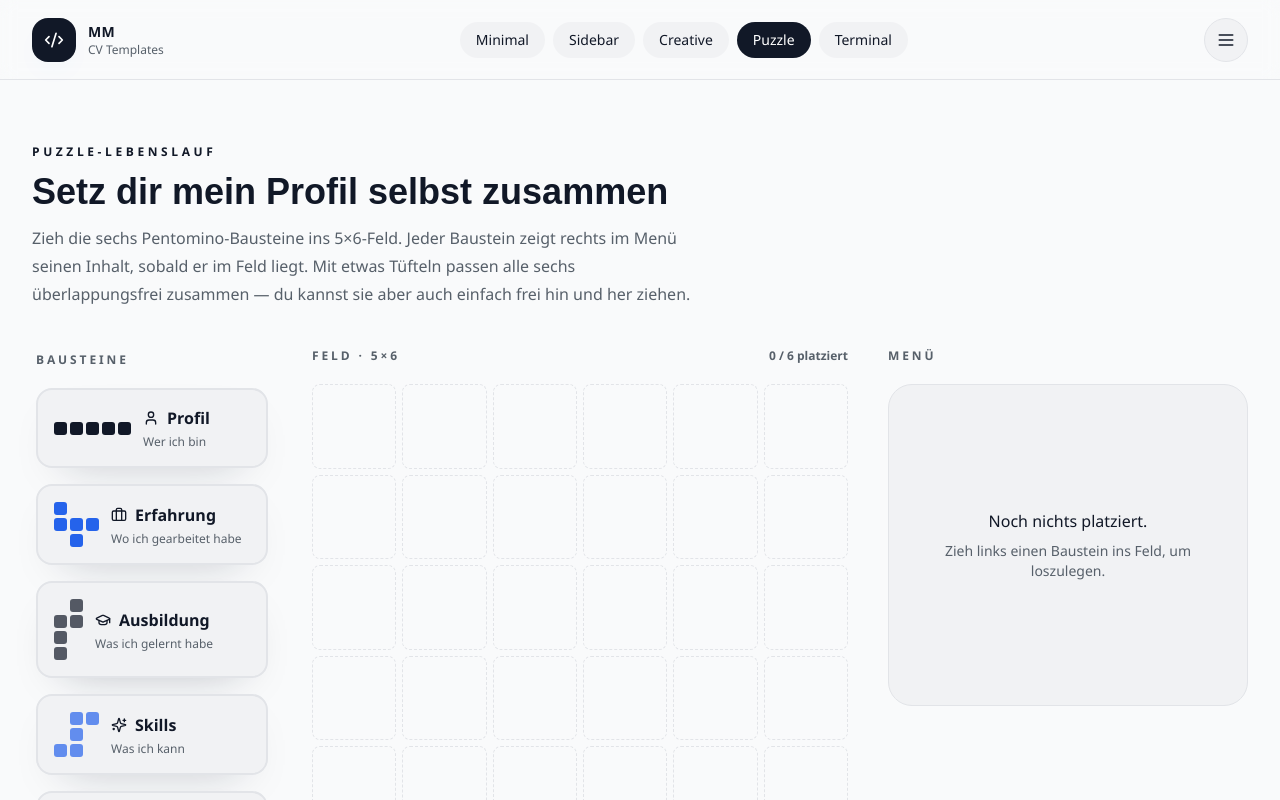
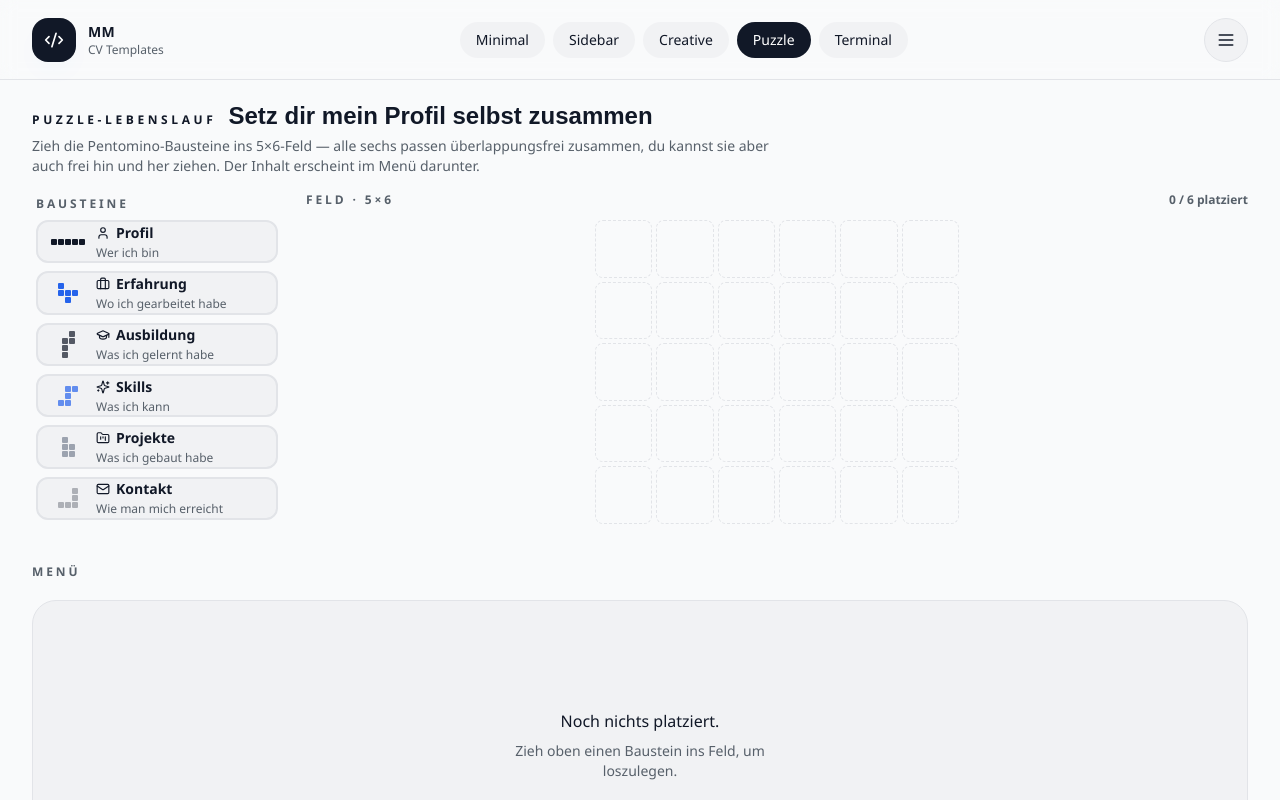
Before and after one commit to EduardoFantastico/react-resume-templates, a React (Vite) app: page /puzzle in a window 1280 px wide. Shown: the top 800 px of the page. Built offline with nearby package versions, Linux system fonts and the light colour scheme.

Commit message:
feat: adjusted layout for puzzle variant

```diff
--- a/src/layouts/variants/PuzzleLayout.tsx
+++ b/src/layouts/variants/PuzzleLayout.tsx
@@ -385,22 +385,25 @@ export default function PuzzleLayout() {
 
   return (
     <BaseLayout variant="puzzle" fullBleed>
-      <div className="mx-auto max-w-7xl px-4 py-12 sm:px-6 lg:px-8 lg:py-16">
-        <header className="max-w-2xl">
-          <p className="text-xs font-semibold uppercase tracking-[0.3em] text-primary">Puzzle-Lebenslauf</p>
-          <h1 className="mt-3 font-display text-3xl font-bold text-apptext sm:text-4xl">
+      <div className="mx-auto max-w-7xl px-4 py-4 sm:px-6 lg:px-8 lg:py-5">
+        <header className="max-w-3xl">
+          <div className="flex flex-wrap items-baseline gap-x-3 gap-y-1">
+            <p className="text-xs font-semibold uppercase tracking-[0.3em] text-primary">
+              Puzzle-Lebenslauf
+            </p>
+            <h1 className="font-display text-xl font-bold text-apptext sm:text-2xl">
               Setz dir mein Profil selbst zusammen
             </h1>
-          <p className="mt-3 leading-7 text-muted">
-            Zieh die sechs Pentomino-Bausteine ins 5×6-Feld. Jeder Baustein zeigt rechts im Menü
-            seinen Inhalt, sobald er im Feld liegt. Mit etwas Tüfteln passen alle sechs
-            überlappungsfrei zusammen — du kannst sie aber auch einfach frei hin und her ziehen.
+          </div>
+          <p className="mt-1 text-xs leading-5 text-muted sm:text-sm">
+            Zieh die Pentomino-Bausteine ins 5×6-Feld — alle sechs passen überlappungsfrei zusammen,
+            du kannst sie aber auch frei hin und her ziehen. Der Inhalt erscheint im Menü darunter.
           </p>
         </header>
 
-        <div className="mt-10 grid gap-10 lg:grid-cols-[minmax(0,240px)_minmax(0,1fr)_minmax(0,360px)]">
+        <div className="mt-4 grid gap-6 lg:grid-cols-[minmax(0,250px)_minmax(0,1fr)]">
           <div
-            className={`space-y-5 rounded-3xl p-1 transition-colors ${
+            className={`flex flex-col rounded-3xl p-1 transition-colors ${
               dragOverPile ? 'bg-primary/5 ring-2 ring-primary/40' : ''
             }`}
             onDragOver={(event) => {
@@ -415,8 +418,15 @@ export default function PuzzleLayout() {
               resetDragState();
             }}
           >
-            <p className="text-xs font-semibold uppercase tracking-[0.24em] text-muted">Bausteine</p>
-            <div className="space-y-4">
+            <p className="shrink-0 text-xs font-semibold uppercase tracking-[0.24em] text-muted">
+              Bausteine
+            </p>
+            {/* Row count tracks the remaining pile so items grow to fill the
+                column's full height — kept equal to the grid's height below. */}
+            <div
+              className="mt-2 grid flex-1 gap-2"
+              style={{ gridTemplateRows: `repeat(${Math.max(pile.length, 1)}, minmax(0, 1fr))` }}
+            >
               <AnimatePresence>
                 {pile.map((card) => {
                   const { rows, cols } = boundingSize(card.shape);
@@ -440,15 +450,16 @@ export default function PuzzleLayout() {
                       animate={{ opacity: 1, scale: 1 }}
                       exit={{ opacity: 0, scale: 0.9 }}
                       transition={{ type: 'spring', stiffness: 500, damping: 30 }}
-                      className={`flex cursor-grab items-center gap-3 rounded-2xl border-2 bg-surface p-4 text-left shadow-soft active:cursor-grabbing focus-ring ${
+                      className={`flex min-h-0 cursor-grab items-center gap-2.5 rounded-xl border-2 bg-surface px-3 text-left shadow-soft active:cursor-grabbing focus-ring ${
                         isSelected ? 'border-primary bg-primary/10' : 'border-border hover:border-primary'
                       }`}
                     >
+                      <div className="flex h-9 w-9 shrink-0 items-center justify-center">
                         <div
-                        className="grid shrink-0 gap-[3px]"
+                          className="grid gap-px"
                           style={{
-                          gridTemplateColumns: `repeat(${cols}, 13px)`,
-                          gridTemplateRows: `repeat(${rows}, 13px)`,
+                            gridTemplateColumns: `repeat(${cols}, 6px)`,
+                            gridTemplateRows: `repeat(${rows}, 6px)`,
                           }}
                         >
                           {Array.from({ length: rows * cols }).map((_, index) => {
@@ -458,31 +469,32 @@ export default function PuzzleLayout() {
                             return (
                               <span
                                 key={index}
-                              className={`rounded-[3px] ${filled ? TONE[card.key] : ''}`}
+                                className={`rounded-[1px] ${filled ? TONE[card.key] : ''}`}
                               />
                             );
                           })}
                         </div>
+                      </div>
                       <div className="min-w-0">
-                        <span className="flex items-center gap-2">
-                          <Icon className="h-4 w-4 shrink-0 text-primary" />
-                          <span className="truncate font-semibold text-apptext">{card.label}</span>
+                        <span className="flex items-center gap-1.5">
+                          <Icon className="h-3.5 w-3.5 shrink-0 text-primary" />
+                          <span className="truncate text-sm font-semibold text-apptext">{card.label}</span>
                         </span>
-                        <span className="mt-1 block text-xs text-muted">{card.hint}</span>
+                        <span className="mt-0.5 block truncate text-xs text-muted">{card.hint}</span>
                       </div>
                     </motion.div>
                   );
                 })}
               </AnimatePresence>
               {pile.length === 0 ? (
-                <p className="rounded-2xl border-2 border-dashed border-border/60 p-5 text-sm text-muted">
+                <p className="flex items-center justify-center rounded-xl border-2 border-dashed border-border/60 p-4 text-center text-sm text-muted">
                   Alle Bausteine liegen im Feld.
                 </p>
               ) : null}
             </div>
           </div>
 
-          <div className="space-y-5">
+          <div className="space-y-3">
             <div className="flex items-center justify-between">
               <p className="text-xs font-semibold uppercase tracking-[0.24em] text-muted">
                 Feld · 5×6
@@ -490,8 +502,14 @@ export default function PuzzleLayout() {
               <p className="text-xs font-semibold text-muted">{dockedKeys.length} / 6 platziert</p>
             </div>
             <div
-              className="mx-auto grid w-full max-w-xl gap-1.5"
+              className="mx-auto grid gap-1"
               style={{
+                // Width capped by (in order) the column's own space, an absolute
+                // ceiling, and 38dvh scaled to the 6:5 aspect ratio — so the
+                // whole board (and its height) shrinks to fit short viewports
+                // instead of pushing the menu below the fold. The pile column
+                // stretches to match this height (see the grid row above).
+                width: 'min(100%, 26rem, calc(38dvh * 1.2))',
                 gridTemplateColumns: `repeat(${GRID_COLS}, minmax(0, 1fr))`,
                 gridTemplateRows: `repeat(${GRID_ROWS}, minmax(0, 1fr))`,
                 aspectRatio: `${GRID_COLS} / ${GRID_ROWS}`,
@@ -568,14 +586,15 @@ export default function PuzzleLayout() {
                 : null}
             </div>
           </div>
+        </div>
 
-          <div>
+        <div className="mt-10">
           <p className="text-xs font-semibold uppercase tracking-[0.24em] text-muted">Menü</p>
-            <div className="mt-5 min-h-[20rem] rounded-3xl border border-border bg-surface p-6 sm:p-8">
+          <div className="mt-5 min-h-[16rem] rounded-3xl border border-border bg-surface p-6 sm:p-8">
             <AnimatePresence initial={false}>
               {dockedKeys.length > 0 ? (
-                  <div className="space-y-8">
-                    {dockedKeys.map((key, index) => {
+                <div className="grid gap-6 sm:grid-cols-2 xl:grid-cols-3">
+                  {dockedKeys.map((key) => {
                     const card = CARD_BY_KEY.get(key);
                     if (!card) return null;
                     const Icon = card.icon;
@@ -586,7 +605,7 @@ export default function PuzzleLayout() {
                         animate={{ opacity: 1, y: 0 }}
                         exit={{ opacity: 0, y: -8 }}
                         transition={{ duration: 0.25 }}
-                          className={index > 0 ? 'border-t border-border pt-8' : ''}
+                        className="rounded-2xl border border-border bg-bg p-5"
                       >
                         <div className="mb-4 flex items-center gap-2.5">
                           <Icon className="h-4 w-4 shrink-0 text-primary" />
@@ -605,11 +624,11 @@ export default function PuzzleLayout() {
                   initial={{ opacity: 0 }}
                   animate={{ opacity: 1 }}
                   exit={{ opacity: 0 }}
-                    className="flex h-full min-h-[16rem] flex-col items-center justify-center gap-2 text-center"
+                  className="flex h-full min-h-[14rem] flex-col items-center justify-center gap-2 text-center"
                 >
                   <p className="font-medium text-apptext">Noch nichts platziert.</p>
                   <p className="max-w-xs text-sm text-muted">
-                      Zieh links einen Baustein ins Feld, um loszulegen.
+                    Zieh oben einen Baustein ins Feld, um loszulegen.
                   </p>
                 </motion.div>
               )}
@@ -617,7 +636,6 @@ export default function PuzzleLayout() {
           </div>
         </div>
       </div>
-      </div>
     </BaseLayout>
   );
 }
```
Lines whose indentation alone changed are shown as unchanged.
